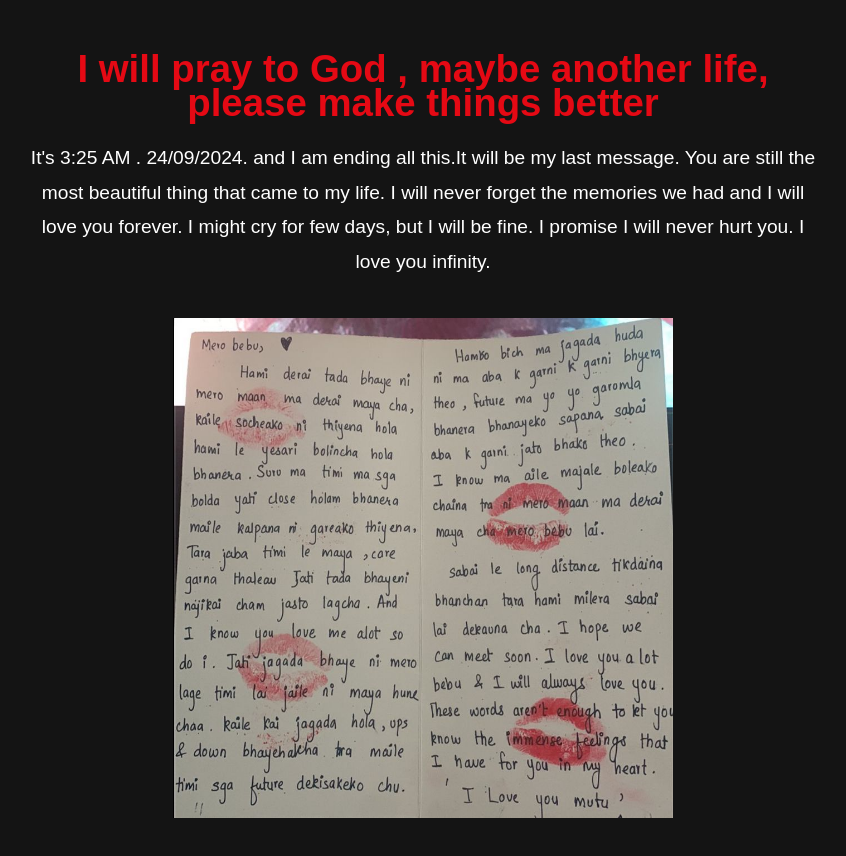
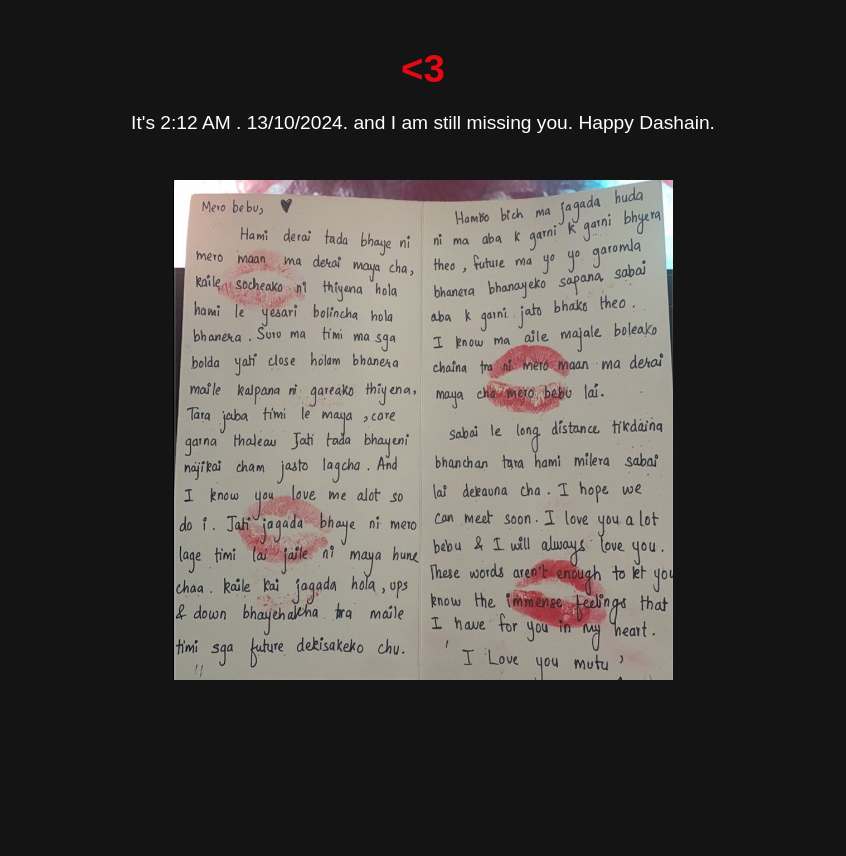
Before and after one commit to shopliley/shopliley.github.io, a plain HTML site: page content/abstract.html in a window 1280 px wide. Shown: the whole page, without its empty margins (217-1063 px from the left). After the commit the page ends 800 px from the top, so only its background shows below. Drawn offline with Linux system fonts and the light colour scheme.

Commit message:
Update abstract.html

```diff
--- a/content/abstract.html
+++ b/content/abstract.html
@@ -57,10 +57,9 @@
 
     <!-- Abstract Content -->
     <div class="container">
-        <h2>I will pray to God , maybe another life, please make things better</h2>
+        <h2><3</h2>
         <p><p style="text-align: center;">
-        It's 3:25 AM . 24/09/2024. and I am ending all this.It will be my last message. You are still the most beautiful thing that came to my life. I will never forget the memories we had and I will love you forever. I might cry for few days, but I will be fine. I promise I will never hurt you. I love you infinity.
-</p>
+        It's 2:12 AM . 13/10/2024. and I am still missing you. Happy Dashain. </p>
 <div class="container">
     <!-- Episode Image -->
     <div class="episode-image">
```
